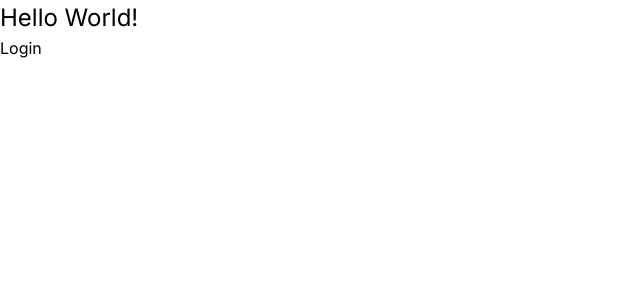
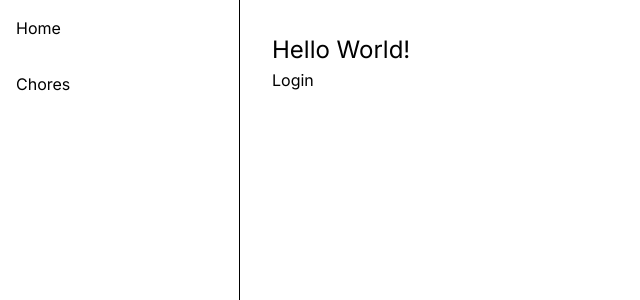
Before and after one commit to JakeH91/chore-app, a Next.js app: page / in a window 1280 px wide. Shown: the top 300 px of the page, without its empty margins (0-640 px from the left). Built offline with nearby package versions, Linux system fonts and the light colour scheme; no server answers.

Commit message:
feat(nav): add some basic navigation

```diff
--- a/src/app/layout.tsx
+++ b/src/app/layout.tsx
@@ -1,8 +1,9 @@
 import type { Metadata } from 'next';
 import { Inter } from 'next/font/google';
-import { UserProvider, useUser } from '@auth0/nextjs-auth0/client';
+import { UserProvider } from '@auth0/nextjs-auth0/client';
 import './globals.css';
 import Profile from './components/organisms/Profile';
+import Link from 'next/link';
 
 const inter = Inter({ subsets: ['latin'] });
 
@@ -19,9 +20,17 @@ export default function RootLayout({
   return (
     <html lang="en">
       <UserProvider>
-        <body className={inter.className}>
+        <body className={`${inter.className} flex flex-row h-screen`}>
           <Profile />
-          {children}
+          <aside className="flex flex-col w-60 border-r border-black h-full">
+            <Link className="p-4 w-full" href="/">
+              Home
+            </Link>
+            <Link className="p-4 w-full" href="/tasks">
+              Chores
+            </Link>
+          </aside>
+          <main className="p-8">{children}</main>
         </body>
       </UserProvider>
     </html>
```
